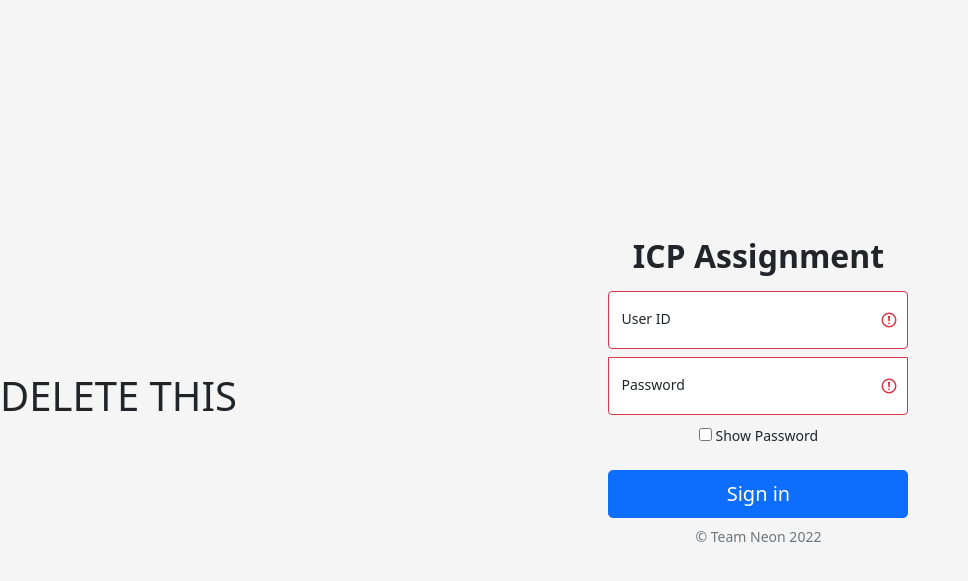
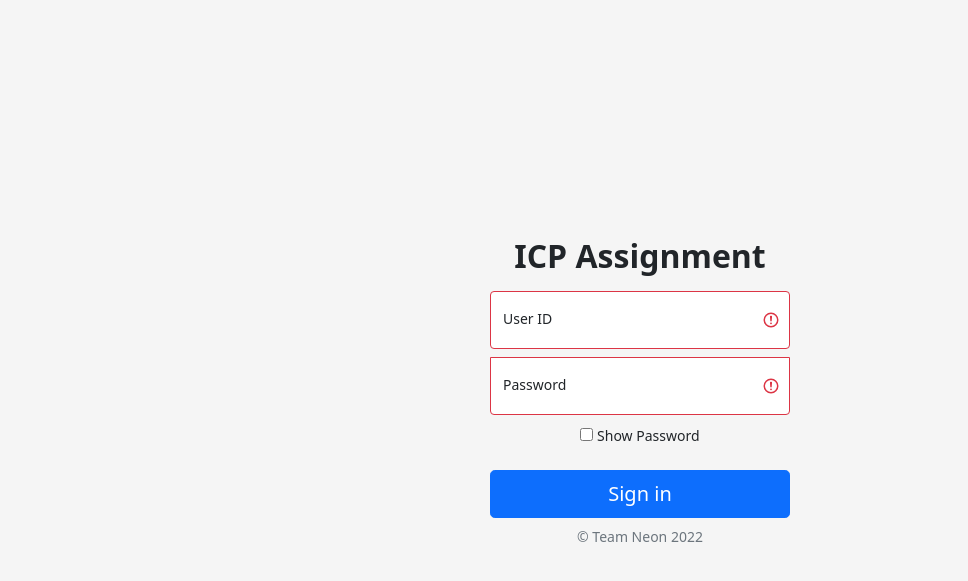
Before and after one commit to RonKu01/icp, a PHP site: page /login.php in a window 1280 px wide. Shown: the top 581 px of the page, without its empty margins (0-968 px from the left). Run offline with PHP 8.4, Linux system fonts and the light colour scheme.

Commit message:
Update login.php
test completed

```diff
--- a/view/login.php
+++ b/view/login.php
@@ -9,7 +9,6 @@ if(isset($_SESSION['unique_id'])){
 <link href="../assets/css/login.css" rel="stylesheet">
 
 <body class="text-center">
-    <h1>DELETE THIS</h1>
     <main class="form-signin">
         <h1 class="h2 mb-3 fw-bold">ICP Assignment</h1>
         <form class="was-validated" action="#" method="POST" enctype="multipart/form-data" autocomplete="off" novalidate>
```
